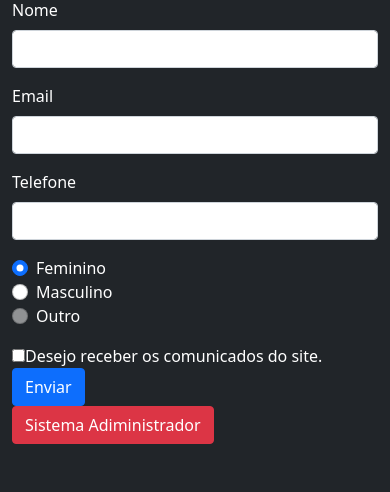
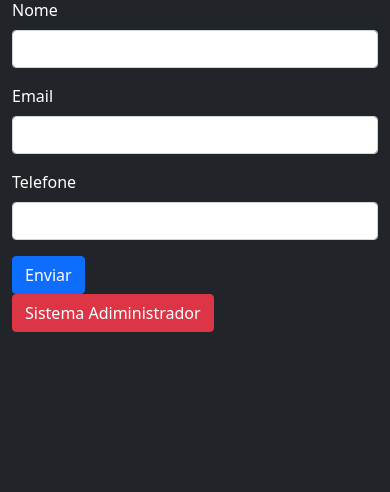
Before and after one commit to EduardoBarbosa-TI/systemCrud, a PHP site: page /default/ in a window 390 px wide. Shown: the part 878-1370 px from the top of the page. After the commit the page ends 1210 px from the top, so only its background shows below. Run offline with PHP 8.4, Linux system fonts and the light colour scheme; some libraries are stand-ins or nearby versions.

```diff
--- a/www/admin/controllers/ClientController.php
+++ b/www/admin/controllers/ClientController.php
@@ -1,6 +1,12 @@
 <?php
 class ClientController
 {
+    public function __construct(){
+        if(!isset($_SESSION['user'])){
+            header('Location:?controller=main&action=login');
+        }
+    }
+
     public function registerClients(){
         require_once('views/templates/header.php');
         require_once('views/templates/offcanva.php');
--- a/www/views/templates/footer.php
+++ b/www/views/templates/footer.php
@@ -14,12 +14,12 @@
                     </div>
                 </div>
             </div>
-            <div class="col-12 col-md-4">
+            <div class="col-12 col-md-6">
                 <div class="card">
                     <iframe class="" src="https://www.google.com/maps/embed?pb=!1m18!1m12!1m3!1d7796.499669678052!2d-69.1227585235292!3d12.298954947822313!2m3!1f0!2f0!3f0!3m2!1i1024!2i768!4f13.1!3m3!1m2!1s0x8e8497a207b75667%3A0x41cf7bc8139f292a!2sJan%20Donker%2C%20Cura%C3%A7ao!5e0!3m2!1spt-BR!2sbr!4v1656723709924!5m2!1spt-BR!2sbr" width="" height="250" allowfullscreen="" loading="lazy" referrerpolicy="no-referrer-when-downgrade"></iframe>
                 </div>
             </div>
-            <div class="col-12 col-md-4">
+            <div class="col-12 col-md-4 offset-md-1">
                 <div class="row">
                     <form class="col-12 col-md-12 needs-validation" action="?controller=client&action=registerView" method="post">
                         <div class=" form-group">
@@ -35,7 +35,7 @@
                             <input type="text" name="cel" class="form-control" id="validationDefault02" required>
                         </div>
 
-                        <div class="my-3 form-check">
+                        <!-- <div class="my-3 form-check">
                             <div class="radio">
                                 <label class="form-check-label"><input class="form-check-input" type="radio" name="gender" value="female" checked>Feminino</label>
                             </div>
@@ -45,12 +45,12 @@
                             <div class="radio">
                                 <label class="form-check-label"><input class="form-check-input" type="radio" name="gender" value="outro" disabled>Outro</label>
                             </div>
-                        </div>
-                        <div class="checkbox">
+                        </div> -->
+                        <!-- <div class="checkbox">
                             <label for="checkbox">
                                 <input type="checkbox" name="accept">Desejo receber os comunicados do site.
                             </label>
-                        </div>
+                        </div> -->
                         <button class="btn btn-primary" type="submit">Enviar</button>
                     </form>
                 </div>
```
Also changed, not shown: www/admin/controllers/ContactsController.php (+6 -3 lines), www/admin/controllers/ProductsController.php (+7 -0 lines).
